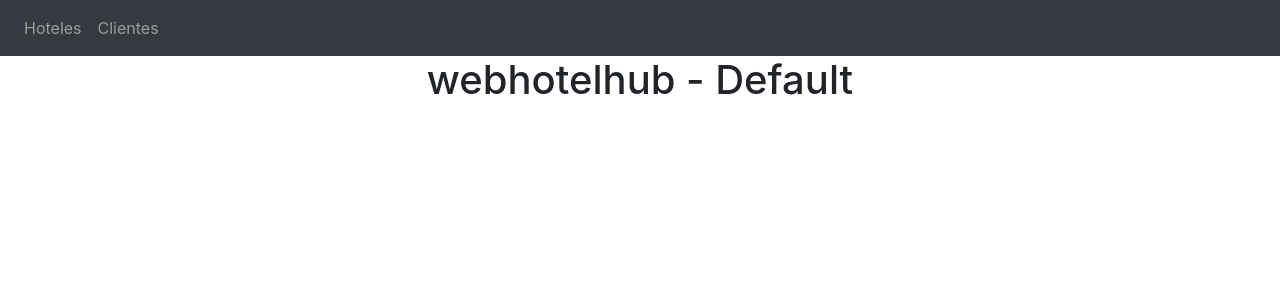
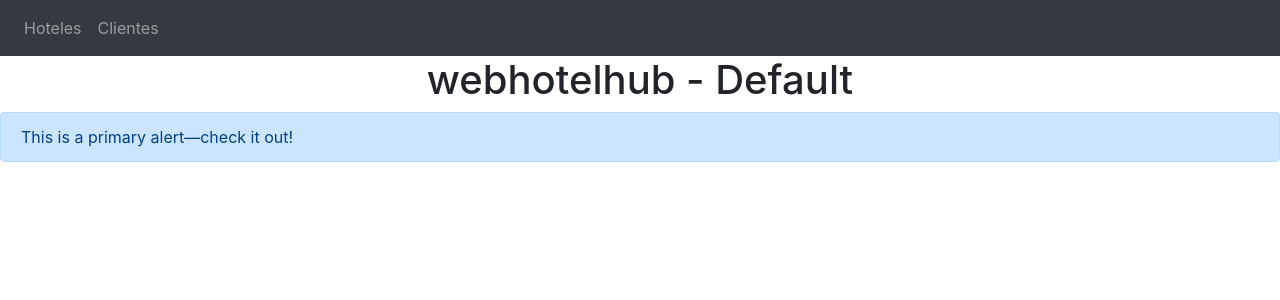
Before and after one commit to CodersBrandon/jenkinsD, an Angular app in the folder webhotelhub/: page / in a window 1280 px wide. Shown: the top 300 px of the page. Built offline with nearby package versions, Linux system fonts and the light colour scheme.

Commit message:
cambio realizado

```diff
--- a/webhotelhub/src/app/app.component.html
+++ b/webhotelhub/src/app/app.component.html
@@ -11,6 +11,11 @@
 </nav>
 
 <h1 class="text-center"> {{title}} - {{ambiente}}</h1>
+
+  <div class="alert alert-primary" role="alert">
+      This is a primary alert—check it out!
+  </div>
+
 <div class="container">
   <router-outlet></router-outlet>
 </div>
```
